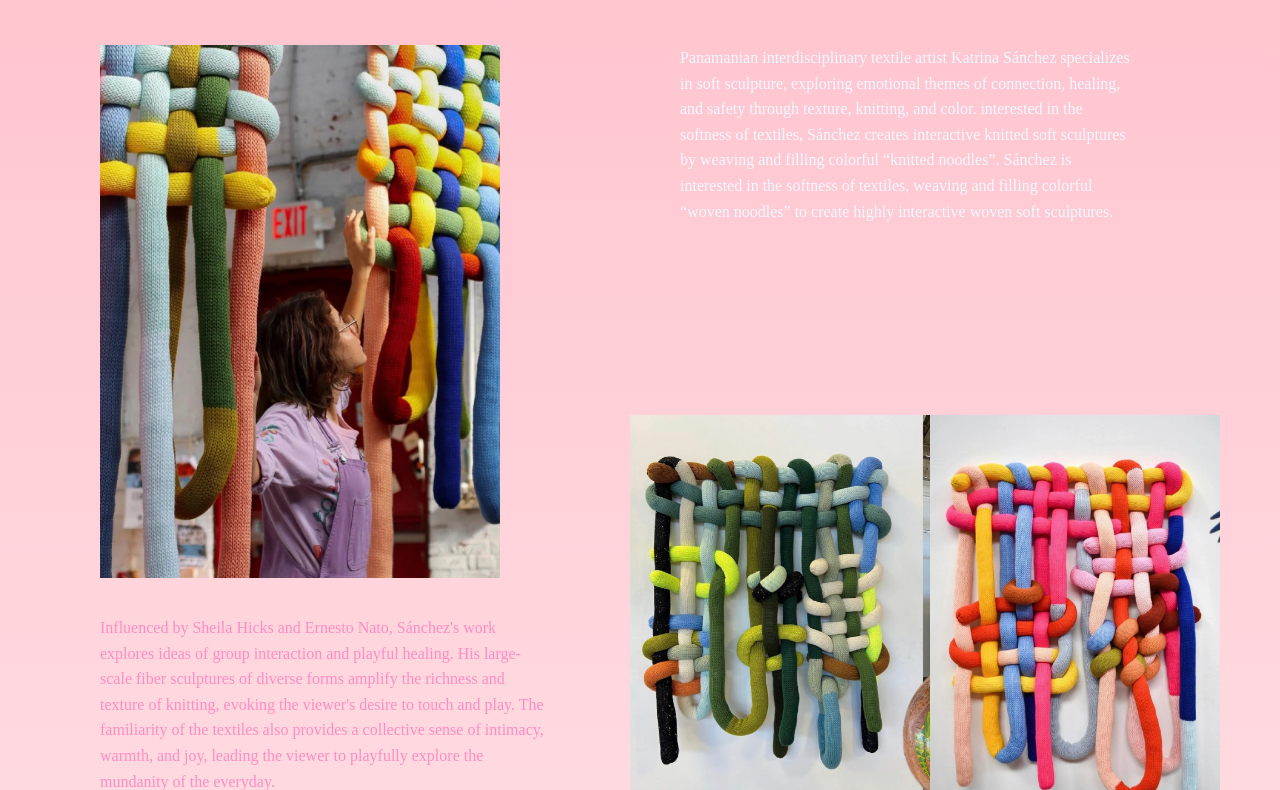
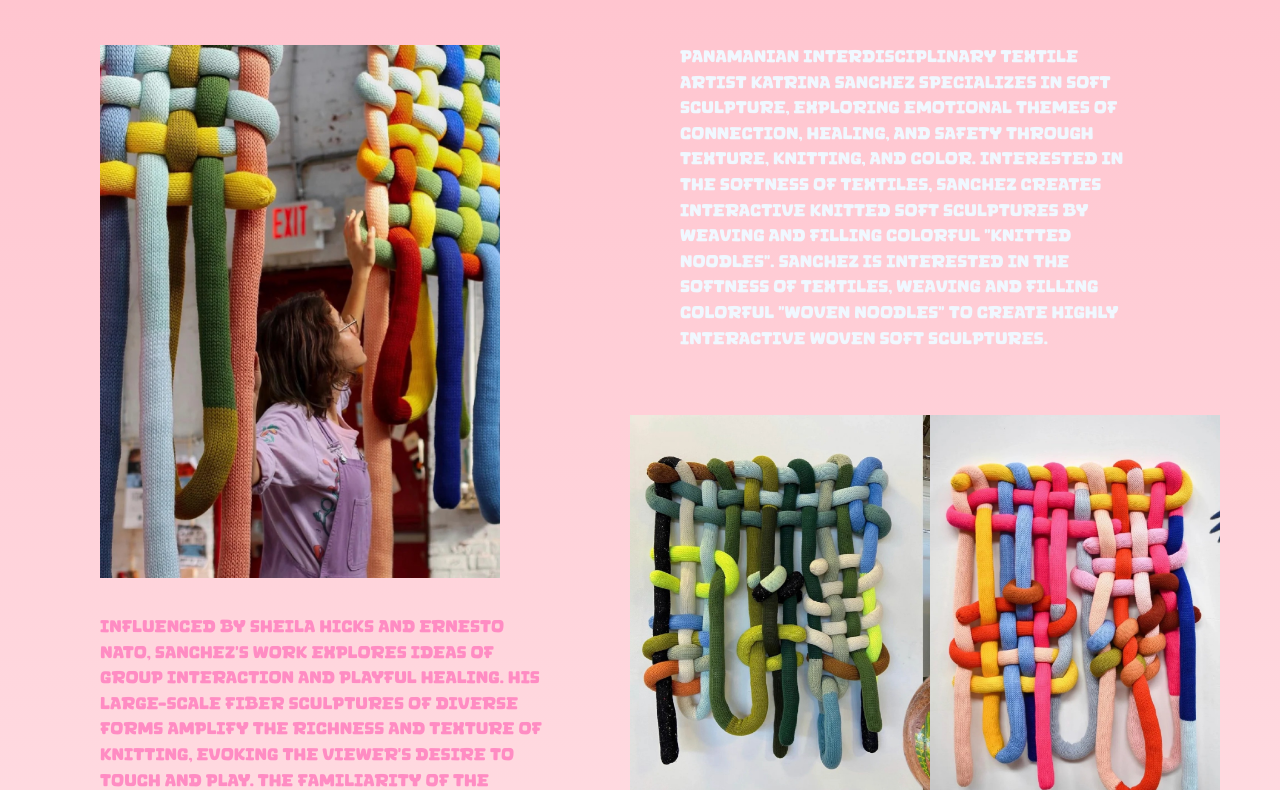
Before and after one commit to ElsaWang6/harmonic-collection, a plain HTML site: page entry6/index.html in a window 1280 px wide. Shown: the part 185-975 px from the top of the page. Drawn offline with Linux system fonts and the light colour scheme.

Commit message:
Added font to entry 6

```diff
--- a/entry6/index.html
+++ b/entry6/index.html
@@ -6,6 +6,11 @@
 <title>Katrina Sánchez</title>
 <link rel="icon" href="favicon2.ico" type="image/x-icon">
 <style>
+
+  @font-face {
+    font-family: "Brocats";
+    src: url('/entry6/Brocats-dr9jK.ttf');
+  }
   body {
     margin: 0;
     padding: 0;
```
